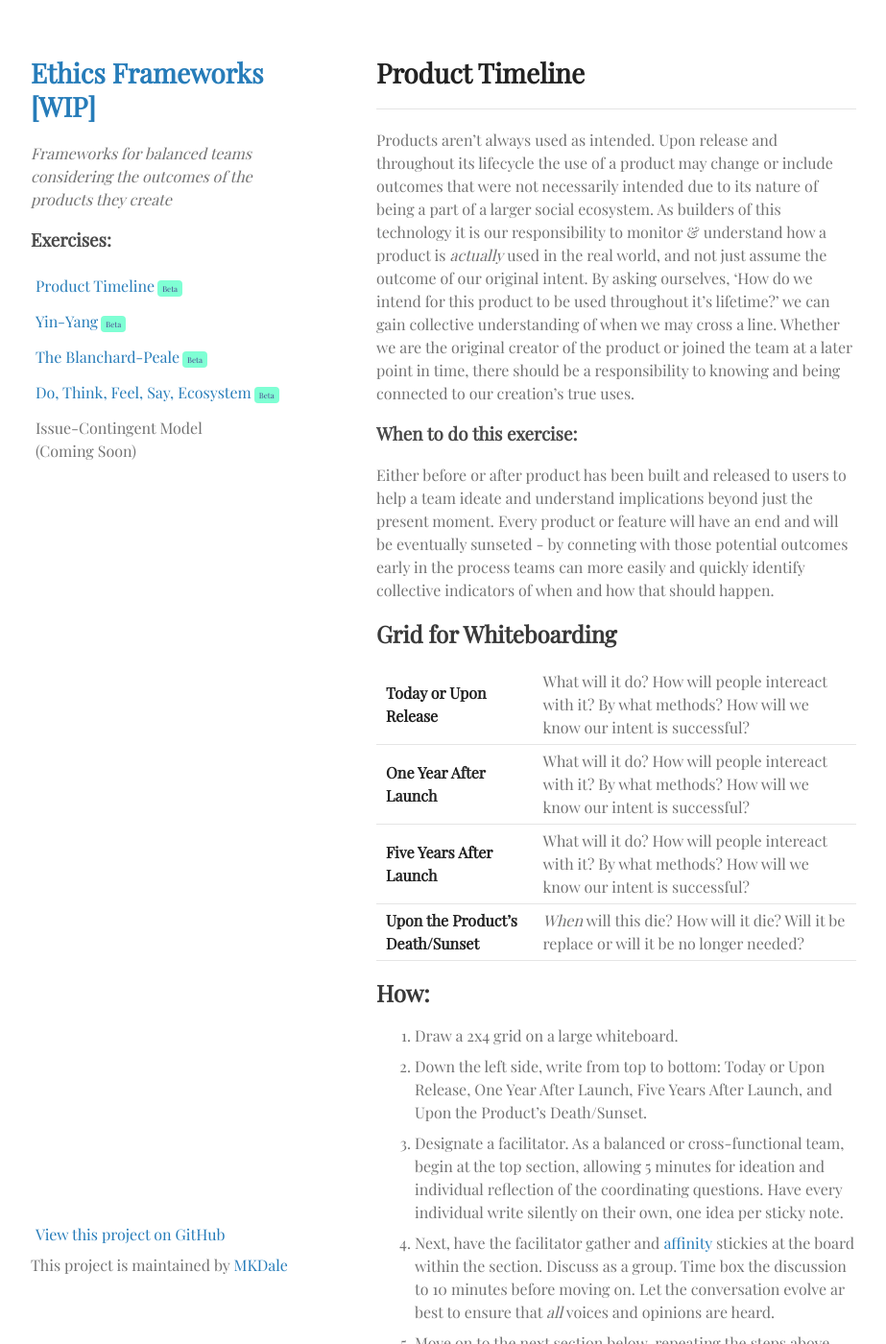
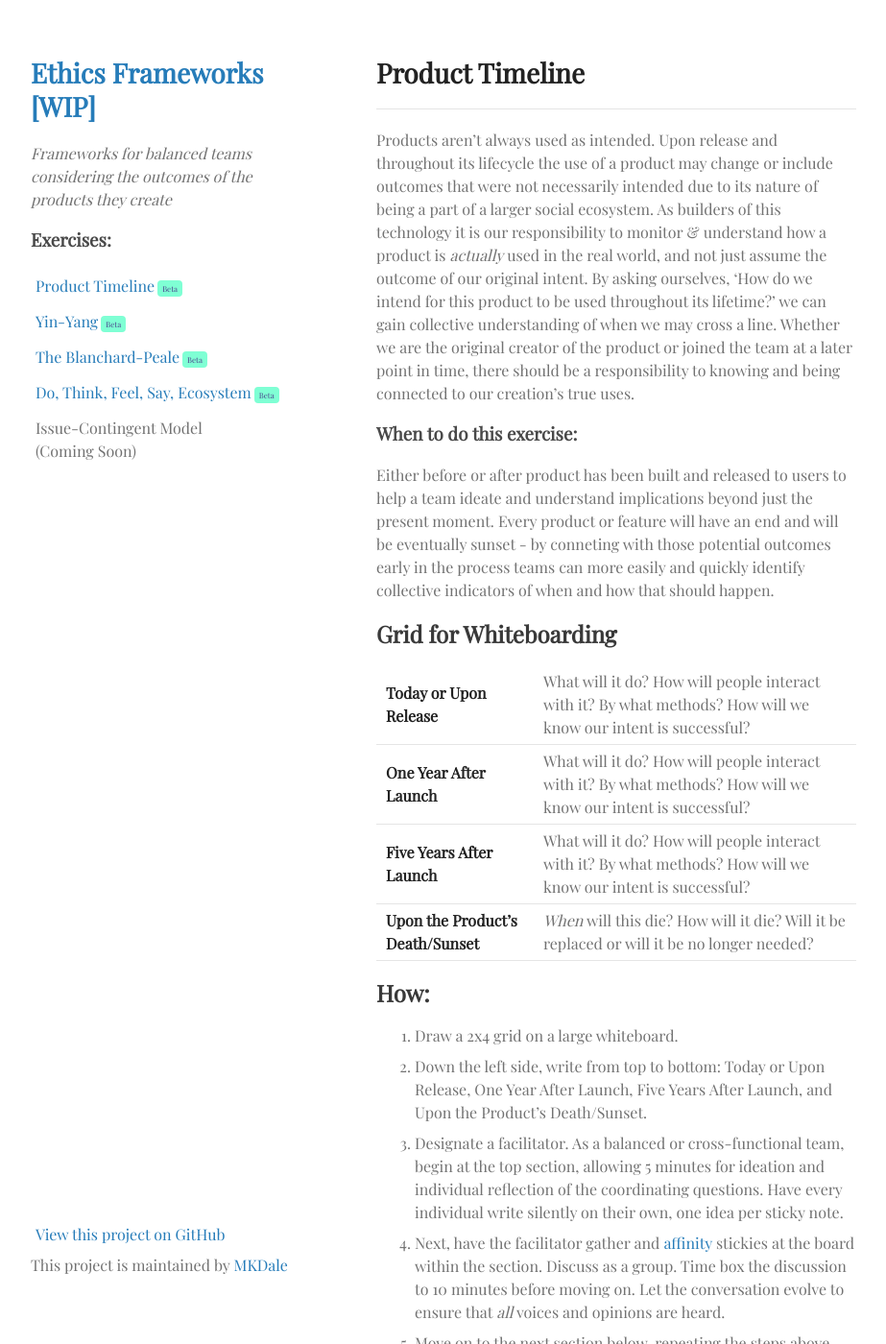
Before and after one commit to MKDale/ethics-frameworks, a Jekyll site: the page built from product-timeline.md, in a window 1280 px wide and 1400 px high. Shown: the whole window at 96% size, without its empty margins (178-1101 px from the left). Built offline with Jekyll 4.4.1, drawn with Linux system fonts in a browser that asks for light colours; our own code applies the rules of GitHub Pages for plain Markdown files; some of the changed text lies outside the part shown.

Commit message:
adding pdfs and making edits to ptime

```diff
--- a/product-timeline.md
+++ b/product-timeline.md
@@ -6,26 +6,26 @@ layout: default
 
 * * *
 
-Products aren’t always used as intended. Upon release and throughout its lifecycle the use of a product may change or include outcomes that were not necessarily intended due to its nature of being a part of a larger social ecosystem. As builders of this technology it is our responsibility to monitor & understand how a product is *actually* used in the real world, and not just assume the outcome of our original intent. By asking ourselves, 'How do we intend for this product to be used throughout it's lifetime?' we can gain collective understanding of when we may cross a line. Whether we are the original creator of the product or joined the team at a later point in time, there should be a responsibility to knowing and being connected to our creation's true uses.
+Products aren’t always used as intended. Upon release and throughout its lifecycle the use of a product may change or include outcomes that were not necessarily intended due to its nature of being a part of a larger social ecosystem. As builders of this technology it is our responsibility to monitor & understand how a product is *actually* used in the real world, and not just assume the outcome of our original intent. By asking ourselves, 'How do we intend for this product to be used throughout its lifetime?' we can gain collective understanding of when we may cross a line. Whether we are the original creator of the product or joined the team at a later point in time, there should be a responsibility to knowing and being connected to our creation's true uses.
 
 ### When to do this exercise:
 
-Either before or after product has been built and released to users to help a team ideate and understand implications beyond just the present moment. Every product or feature will have an end and will be eventually sunseted - by conneting with those potential outcomes early in the process teams can more easily and quickly identify collective indicators of when and how that should happen.
+Either before or after product has been built and released to users to help a team ideate and understand implications beyond just the present moment. Every product or feature will have an end and will be eventually sunset - by conneting with those potential outcomes early in the process teams can more easily and quickly identify collective indicators of when and how that should happen.
 
 ## Grid for Whiteboarding
 
 | --- | :---: |
-**Today or Upon Release** | What will it do? How will people intereact with it? By what methods? How will we know our intent is successful?
-**One Year After Launch** | What will it do? How will people intereact with it? By what methods? How will we know our intent is successful?
-**Five Years After Launch** | What will it do? How will people intereact with it? By what methods? How will we know our intent is successful?
-**Upon the Product's Death/Sunset** | *When* will this die? How will it die? Will it be replace or will it be no longer needed?
+**Today or Upon Release** | What will it do? How will people interact with it? By what methods? How will we know our intent is successful?
+**One Year After Launch** | What will it do? How will people interact with it? By what methods? How will we know our intent is successful?
+**Five Years After Launch** | What will it do? How will people interact with it? By what methods? How will we know our intent is successful?
+**Upon the Product's Death/Sunset** | *When* will this die? How will it die? Will it be replaced or will it be no longer needed?
 
 ## How:
 1. Draw a 2x4 grid on a large whiteboard.
 2. Down the left side, write from top to bottom: Today or Upon Release, One Year After Launch, Five Years After Launch, and Upon the Product’s Death/Sunset.
 3. Designate a facilitator. As a balanced or cross-functional team, begin at the top section, allowing 5 minutes for ideation and individual reflection of the coordinating questions. Have every individual write silently on their own, one idea per sticky note.
 4. Next, have the facilitator gather and
-[affinity](https://www.interaction-design.org/literature/article/affinity-diagrams-learn-how-to-cluster-and-bundle-ideas-and-facts){:target="_blank"} stickies at the board within the section. Discuss as a group. Time box the discussion to 10 minutes before moving on. Let the conversation evolve ar best to ensure that _all_ voices and opinions are heard.
+[affinity](https://www.interaction-design.org/literature/article/affinity-diagrams-learn-how-to-cluster-and-bundle-ideas-and-facts){:target="_blank"} stickies at the board within the section. Discuss as a group. Time box the discussion to 10 minutes before moving on. Let the conversation evolve to ensure that _all_ voices and opinions are heard.
 5. Move on to the next section below, repeating the steps above. The exercise is complete when
 
 ### Materials List:
```
Also changed, not shown: other parts of product-timeline.md (+1 -2 lines), blanchard-peale.md (+1 -2 lines), dtfs-ecosystem.md (+1 -2 lines), yin-yang.md (+1 -2 lines), 6 other files.
